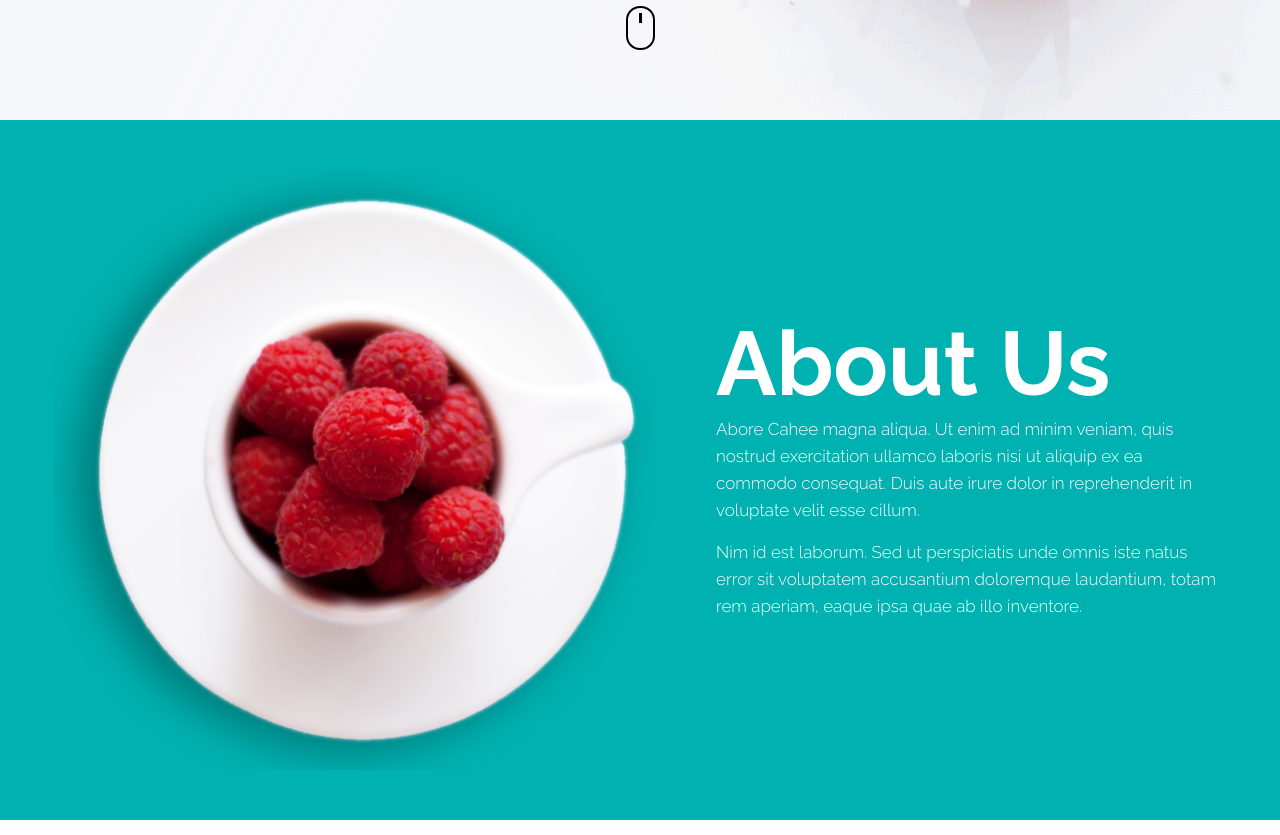
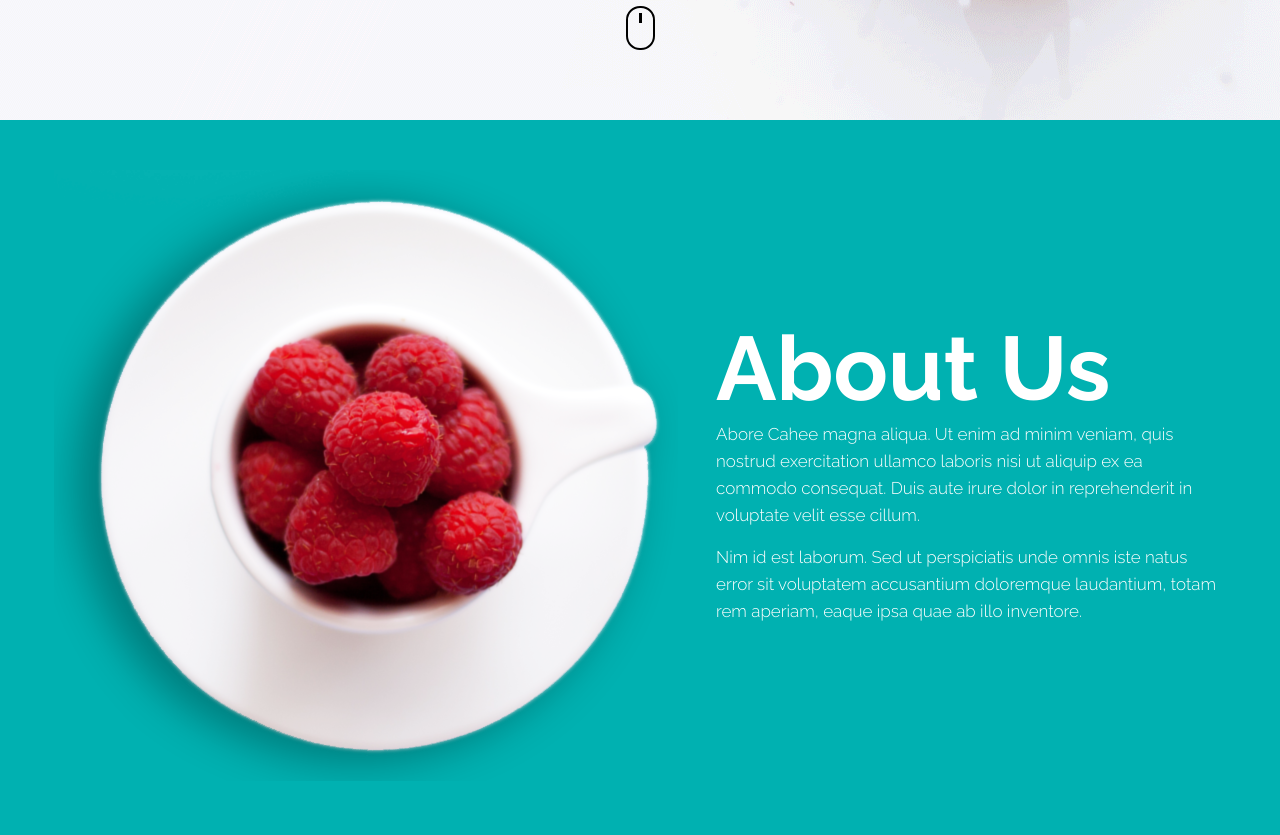
Before and after one commit to NataKyrylenko/home_work-13, a plain HTML site: page index.html in a window 1280 px wide. Shown: the part 840-1675 px from the top of the page. Drawn offline with Linux system fonts and the light colour scheme.

Commit message:
correction styles

```diff
--- a/css/style.css
+++ b/css/style.css
@@ -6,6 +6,7 @@
 .body {
   max-width: 1500px;
   min-width: 375px;
+  margin: 0 auto;
   height: -webkit-max-content;
   height: -moz-max-content;
   height: max-content;
@@ -17,13 +18,12 @@
 .header {
   background-image: url(../images/banner.png);
   background-repeat: no-repeat;
-  width: 100%;
-  max-height: 1000px;
 }
 
 .container {
   max-width: 1172px;
   margin: 0 auto;
+  overflow: hidden;
 }
 
 .container__top {
@@ -43,6 +43,7 @@
   display: -webkit-box;
   display: -ms-flexbox;
   display: flex;
+  flex-wrap: wrap;
   list-style-type: none;
   text-decoration: none;
 }
@@ -113,7 +114,6 @@
   background-color: #00b1b1;
   width: 100%;
   height: 100%;
-  max-height: 700px;
 }
 
 .about__inner {
@@ -126,14 +126,11 @@
   -webkit-box-align: center;
   -ms-flex-align: center;
   align-items: center;
+  flex-wrap: wrap;
 }
 
 .about__pic {
   padding: 50px 0;
-}
-.about__pic-img {
-  width: 600px;
-  height: 600px;
 }
 
 .about__content {
```
Lines whose indentation alone changed are shown as unchanged.
